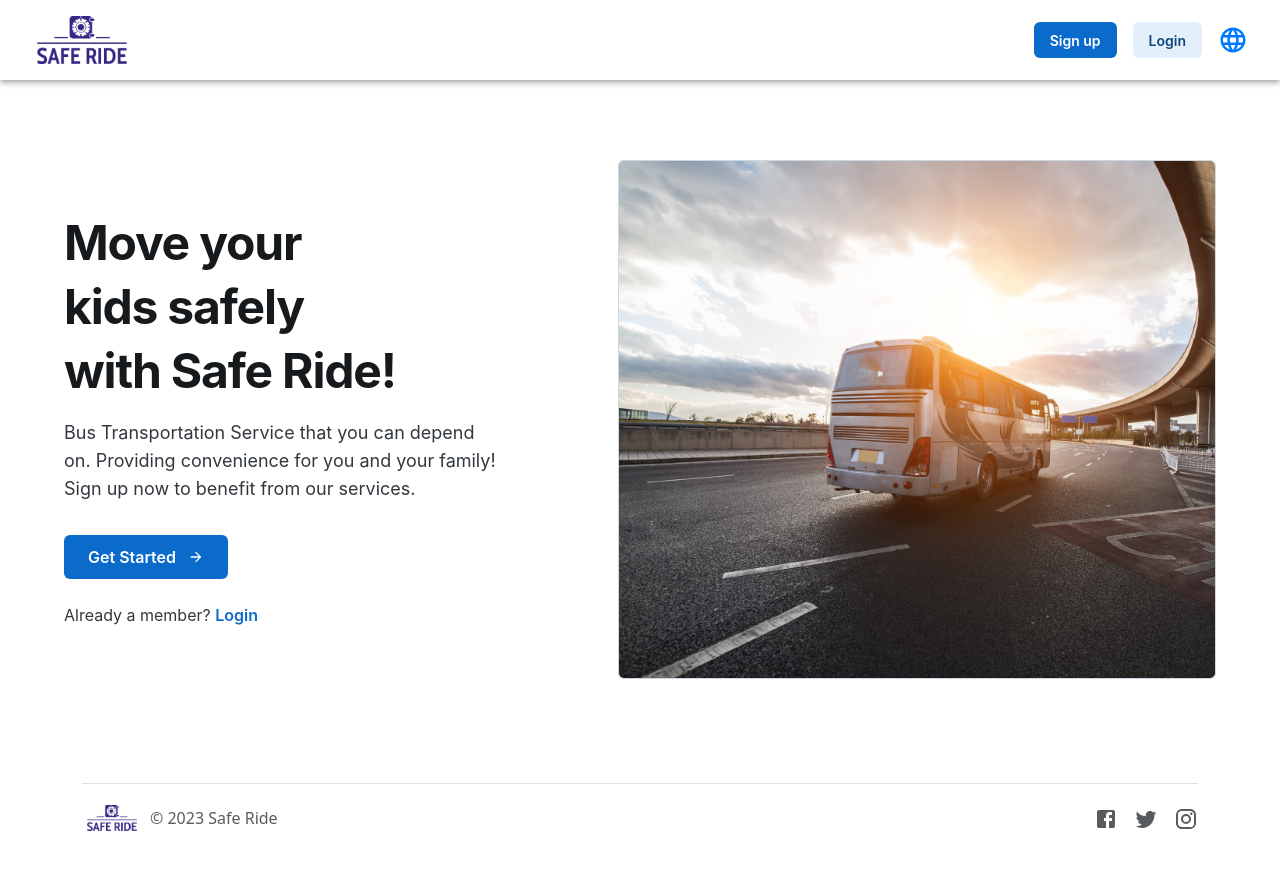
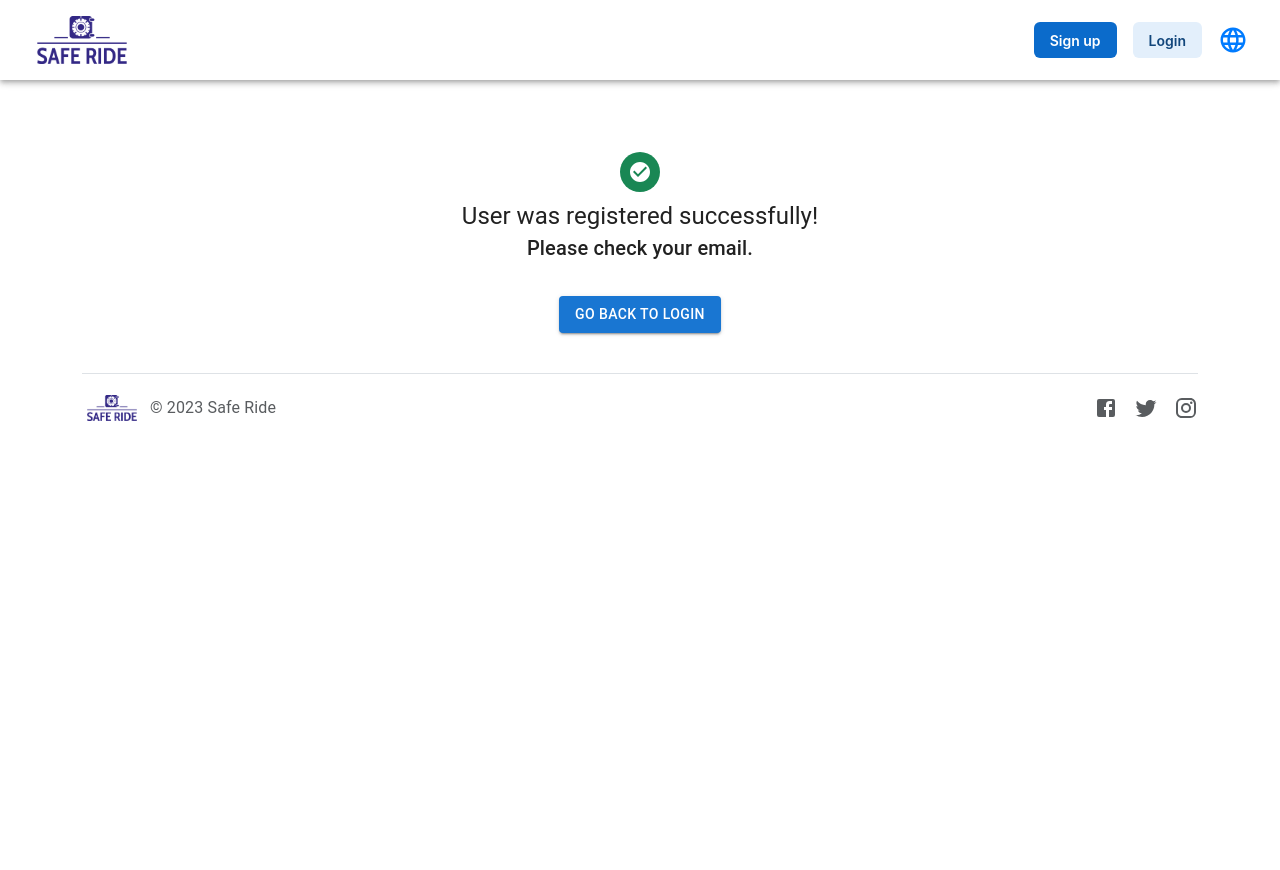
Before and after one commit to EzgiSahan/SAFERIDE, a React (Create React App) app: page /signup-success in a window 1280 px wide. Shown: the top 870 px of the page. After the commit the page ends 800 px from the top, so only its background shows below. Built offline with nearby package versions, Linux system fonts and the light colour scheme.

Commit message:
add signup-succes/fail pages

```diff
--- a/src/App.js
+++ b/src/App.js
@@ -19,6 +19,8 @@ import { AllTrips } from './features/AllTrips/AllTrips';
 import { CreateTrip } from './features/AllTrips/CreateTrip';
 import { AllCompanies } from './features/AllCompanies/AllCompanies';
 import { CreateCompanie } from './features/AllCompanies/CreateCompanie';
+import { SignupSuccess } from './features/Signup/SignupSuccess';
+import { SignupFail } from './features/Signup/SignupFail';
 
 const App = () => {
   return (
@@ -43,6 +45,8 @@ const App = () => {
           <Route path='/create-trip' element={<CreateTrip/>} />
           <Route path='/all-companies' element={<AllCompanies/>} />
           <Route path='/create-companie' element={<CreateCompanie/>} />
+          <Route path='/signup-success' element= {<SignupSuccess/>} />
+          <Route path='/signup-fail' element={<SignupFail/>} />
           {/* To route to any path that you want we use the * sign in the paths along with the component */}
           <Route path="*" element={<Home/>} />
         </Routes>
--- a/src/features/Signup/Signup.js
+++ b/src/features/Signup/Signup.js
@@ -32,8 +32,6 @@ export const Signup = () => {
     const [birthDate, setBirthDate] = useState('');
     const [email, setEmail] = useState('');
     const [password, setPassword] = useState('');
-    const [verificationEmailSent, setVerificationEmailSent] = useState(false);
-
 
     const [passwordError, setPasswordError] = useState(false);
     const [emailError, setEmailError] = useState('');
@@ -45,16 +43,16 @@ export const Signup = () => {
         myHeaders.append("Content-Type", "application/json");
 
         var raw = JSON.stringify({
-            "name": name,
-            "surname": surname,
-            "email": email,
-            "phone": phone,
-            "password": password,
-            "role": "Normal",
-            "country": country,
-            "city": city,
-            "address": address,
-            "birthdate": birthDate
+            name: name,
+            surname: surname,
+            email: email,
+            phone: phone,
+            password: password,
+            role: "Normal",
+            country: country,
+            city: city,
+            address: address,
+            birthdate: birthDate
         });
         var requestOptions = {
             method: 'POST',
@@ -64,14 +62,7 @@ export const Signup = () => {
         };
         fetch("http://localhost:8000/api/verification/signup/", requestOptions)
         .then(response => response.json())
-        .then(result => {
-            console.log(result);
-            if (result.success) {
-                setVerificationEmailSent(true);
-            }
-            else {
-                setVerificationEmailSent(true);
-            }})
+        .then(result => console.log(result))
         .catch(error => console.log('error', error));
     };
 
--- /dev/null
+++ b/src/features/Signup/SignupFail.js
@@ -0,0 +1,59 @@
+import React from 'react'
+import { useNavigate } from 'react-router-dom';
+import Avatar from '@mui/material/Avatar';
+import Button from '@mui/material/Button';
+import CssBaseline from '@mui/material/CssBaseline';
+import Box from '@mui/material/Box';
+import Typography from '@mui/material/Typography';
+import Container from '@mui/material/Container';
+import { createTheme, ThemeProvider } from '@mui/material/styles';
+import { Navbar } from '../../components/Navbar';
+import { Footer } from '../../components/Footer';
+import CheckCircleIcon from '@mui/icons-material/CheckCircle';
+const defaultTheme = createTheme();
+
+
+export const SignupFail = () => {
+    const navigate = useNavigate();
+    const handleSubmit = () => {
+        navigate('/login')
+    };
+
+    return (
+        <>
+            <Navbar/>
+            <ThemeProvider theme={defaultTheme}>
+                <Container component="main" maxWidth="xs">
+                    <CssBaseline />
+                    <Box
+                    sx={{
+                        marginTop: 8,
+                        display: 'flex',
+                        flexDirection: 'column',
+                        alignItems: 'center',
+                    }}>
+                        <Avatar sx={{ m: 1, bgcolor: '#198754' }}>
+                            <CheckCircleIcon />
+                        </Avatar>
+                        <Typography component="h1" variant="h5">
+                            Pending Account!
+                        </Typography>
+                        <Typography component="h1" variant="h6">
+                            Please verify your email.
+                        </Typography>
+                        <Box component="form" onSubmit={handleSubmit} sx={{ mt: 1 }}>
+                            <Button
+                            type="submit"
+                            fullWidth
+                            variant="contained"
+                            sx={{ mt: 3, mb: 2 }}>
+                                Go Back to Login
+                            </Button>
+                        </Box>
+                    </Box>
+                </Container>
+            </ThemeProvider>
+            <Footer/>
+        </>
+    )
+}
--- /dev/null
+++ b/src/features/Signup/SignupSuccess.js
@@ -0,0 +1,59 @@
+import React from 'react'
+import { useNavigate } from 'react-router-dom';
+import Avatar from '@mui/material/Avatar';
+import Button from '@mui/material/Button';
+import CssBaseline from '@mui/material/CssBaseline';
+import Box from '@mui/material/Box';
+import Typography from '@mui/material/Typography';
+import Container from '@mui/material/Container';
+import { createTheme, ThemeProvider } from '@mui/material/styles';
+import { Navbar } from '../../components/Navbar';
+import { Footer } from '../../components/Footer';
+import CheckCircleIcon from '@mui/icons-material/CheckCircle';
+const defaultTheme = createTheme();
+
+
+export const SignupSuccess = () => {
+    const navigate = useNavigate();
+    const handleSubmit = () => {
+        navigate('/login')
+    };
+
+    return (
+        <>
+            <Navbar/>
+            <ThemeProvider theme={defaultTheme}>
+                <Container component="main" maxWidth="xs">
+                    <CssBaseline />
+                    <Box
+                    sx={{
+                        marginTop: 8,
+                        display: 'flex',
+                        flexDirection: 'column',
+                        alignItems: 'center',
+                    }}>
+                        <Avatar sx={{ m: 1, bgcolor: '#198754' }}>
+                            <CheckCircleIcon />
+                        </Avatar>
+                        <Typography component="h1" variant="h5">
+                            User was registered successfully!
+                        </Typography>
+                        <Typography component="h1" variant="h6">
+                            Please check your email.
+                        </Typography>
+                        <Box component="form" onSubmit={handleSubmit} sx={{ mt: 1 }}>
+                            <Button
+                            type="submit"
+                            fullWidth
+                            variant="contained"
+                            sx={{ mt: 3, mb: 2 }}>
+                                Go Back to Login
+                            </Button>
+                        </Box>
+                    </Box>
+                </Container>
+            </ThemeProvider>
+            <Footer/>
+        </>
+    )
+}
```
